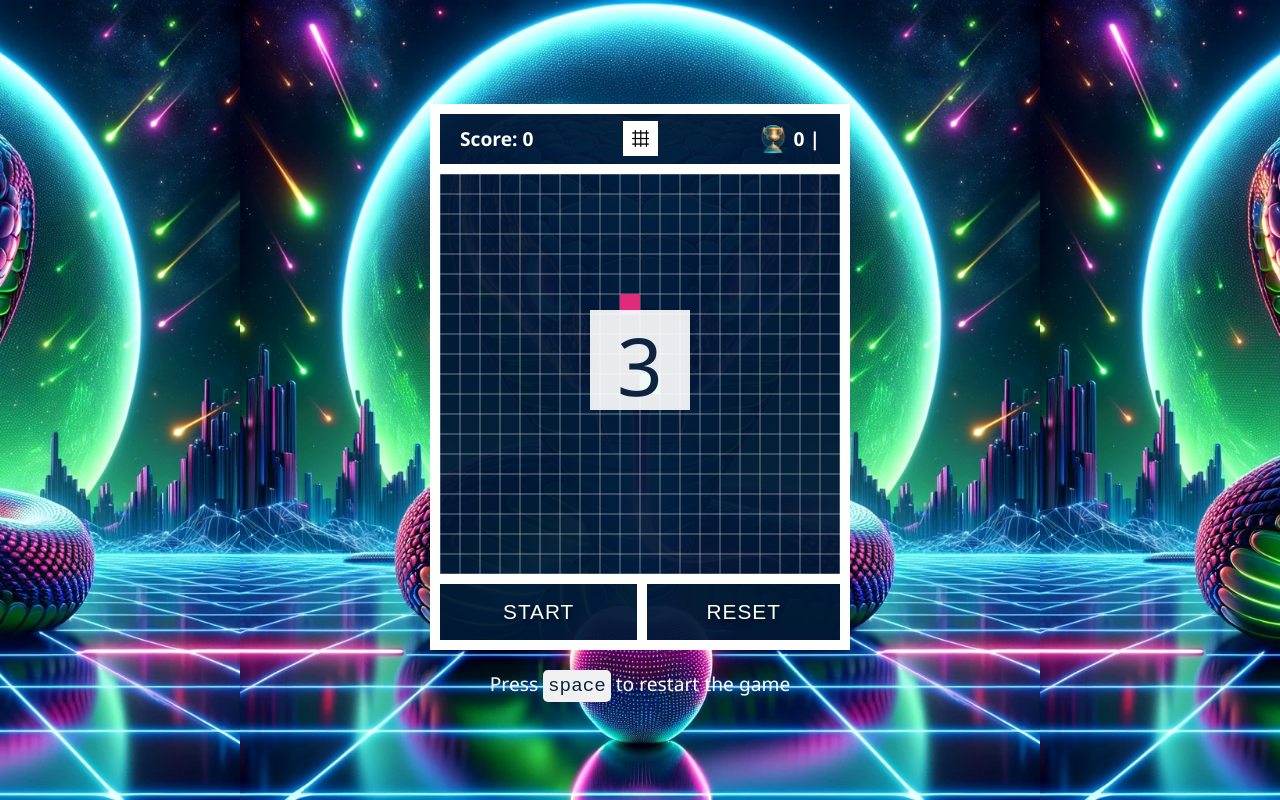
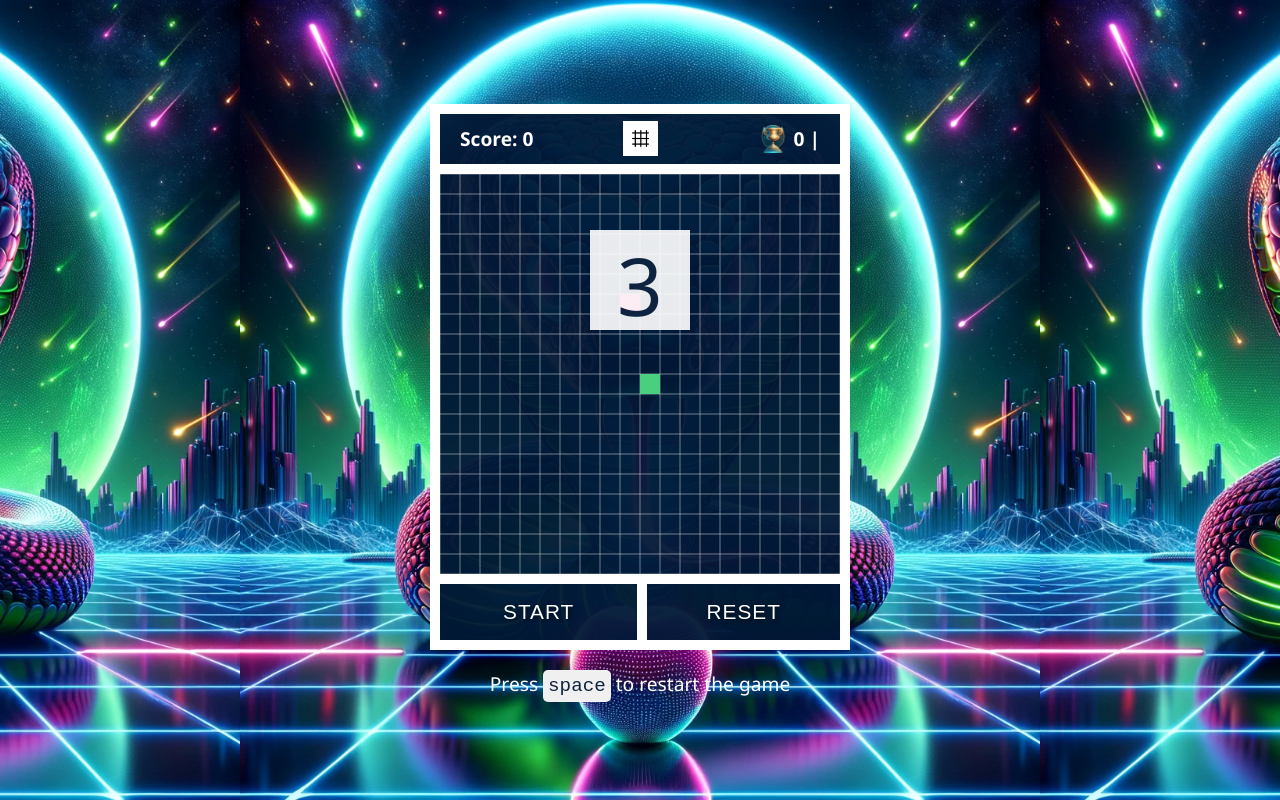
Before and after one commit to Pilag6/snake-game-by-pila, a plain HTML site: page index.html in a window 1280 px wide. Both pictures are taken after a click on the button "Start Game". Drawn offline with Linux system fonts and the light colour scheme; no server answers.

```diff
--- a/style.css
+++ b/style.css
@@ -105,7 +105,7 @@
     position: absolute;
     width: 100px;
     height: 100px;
-    top: 45%;
+    top: 35%;
     left: 50%;
     transform: translate(-50%, -50%);
     z-index: 800;
```
